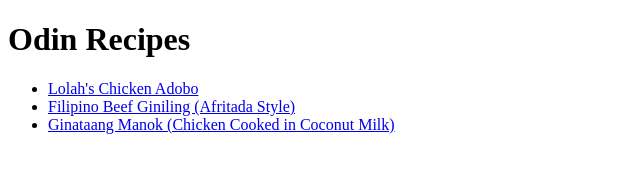
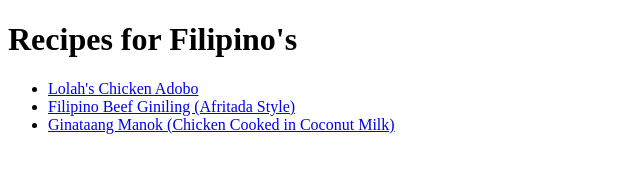
Before and after one commit to omar00-bot/odin-recipes, a plain HTML site: page index.html in a window 1280 px wide. Shown: the whole page, without its empty margins (0-640 px from the left). Drawn offline with Linux system fonts and the light colour scheme.

Commit message:
Change some description

```diff
--- a/index.html
+++ b/index.html
@@ -7,7 +7,7 @@
     <title>Document</title>
 </head>
 <body>
-    <h1>Odin Recipes</h1>
+    <h1>Recipes for Filipino's</h1>
 
     <ul>
     <li><a href="./recipes/adobo.html">Lolah's Chicken Adobo</a></li>
```
